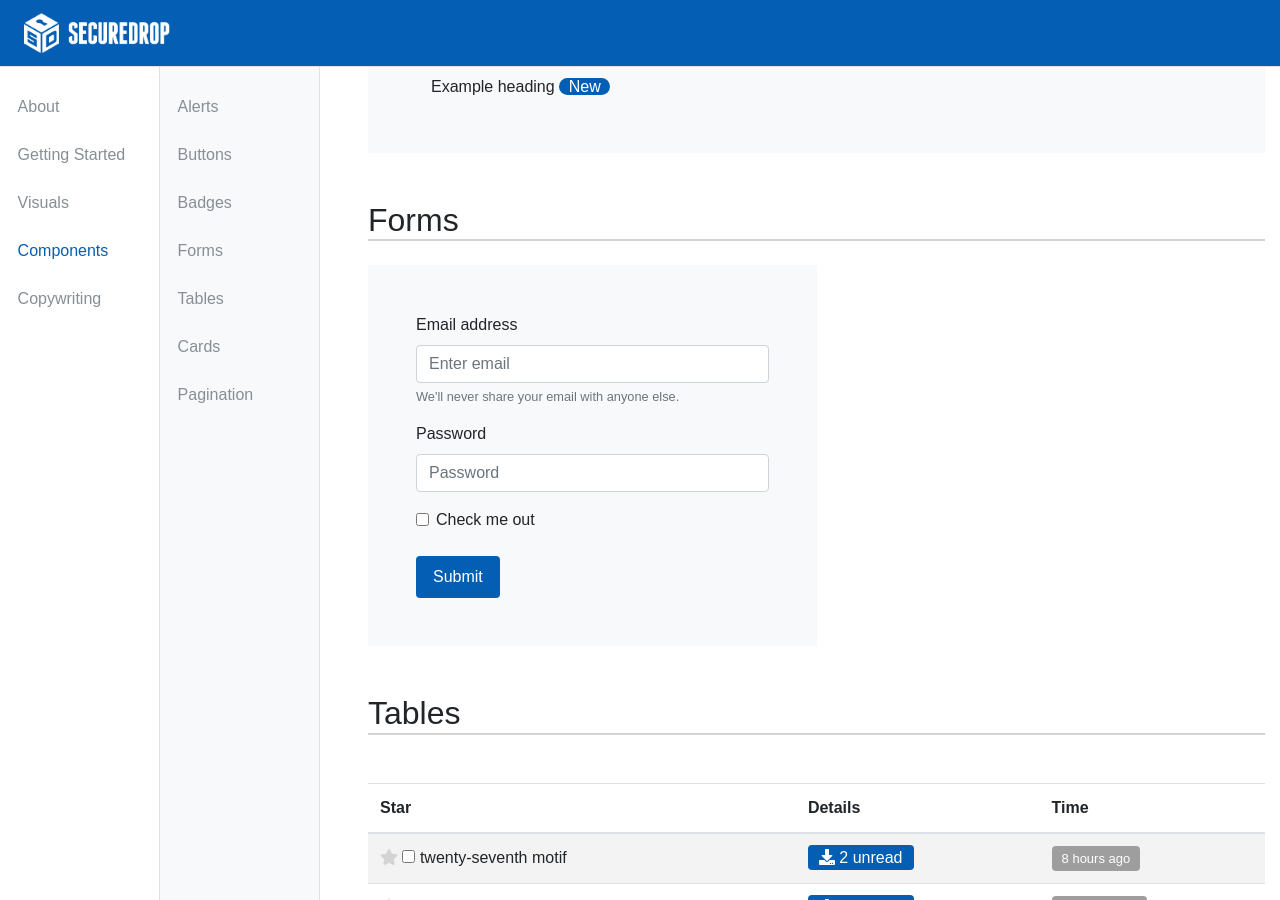
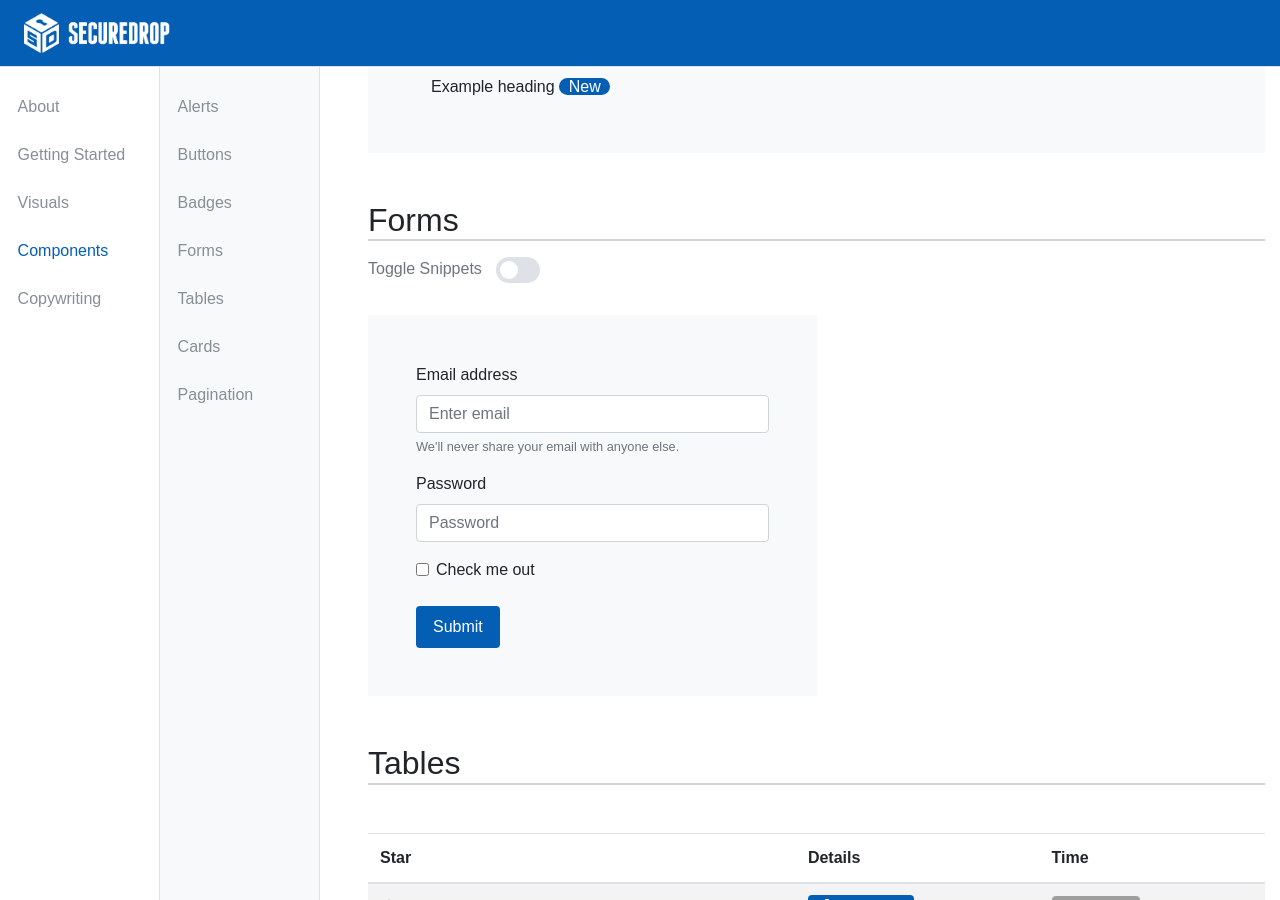
Before and after one commit to freedomofpress/securedrop-styleguide, a Jekyll site: the page built from components.md, in a window 1280 px wide and 900 px high, scrolled down 2173 px. Built offline with Jekyll 4.4.1, drawn with Linux system fonts in a browser that asks for light colours; some web fonts are replaced.

Commit message:
Added snippet for Forms

```diff
--- a/_includes/components/forms.html
+++ b/_includes/components/forms.html
@@ -1,7 +1,11 @@
 <h1 id="forms"> </h1>
 <div class="page-header mb-4 mt-5">
     <h2 class="b-border">Forms</h2>
-    <!--p class="text-muted">Some Description about Forms.</p-->
+      <p class="text-muted toggle pt-2">Toggle Snippets
+      <label class="switch">
+	  <input class="snippets" type="checkbox">
+	  <span class="slider round"></span>
+	  </label></p>
 </div>
 <div class="row">
     <form class="bg-light p-5 col-sm-6">
@@ -21,5 +25,43 @@
             </label>
         </div>
         <button type="submit" class="btn btn-medium mt-4" onclick="return false;">Submit</button>
+
+        <pre class="bg-grey p-2 mt-3 mr-5 mb-0 prettyprint rb-code code-snippet" style="border: none;">
+.form-group {
+margin-bottom: 1rem;}
+
+label {
+display: inline-block;
+margin-bottom: .5rem;}
+
+.form-control {
+display: block;
+width: 100%;
+padding: .375rem .75rem;
+font-size: 1rem;
+line-height: 1.5;
+color: #495057;
+background-color: #fff;
+background-clip: padding-box;
+border: 1px solid #ced4da;
+border-radius: .25rem;
+transition: border-color .15s ease-in-out, box-shadow .15s ease-in-out;}
+
+button, input {
+overflow: visible;}
+
+.form-text {
+display: block;
+margin-top: .25rem;
+color: #6c757d !important;}
+
+.form-check {
+position: relative;
+display: block;
+padding-left: 1.25rem;}
+
+.form-check-label {
+margin-bottom: 0;}
+   </pre>
     </form>
 </div>
```
Also changed, not shown: 2 other files.
